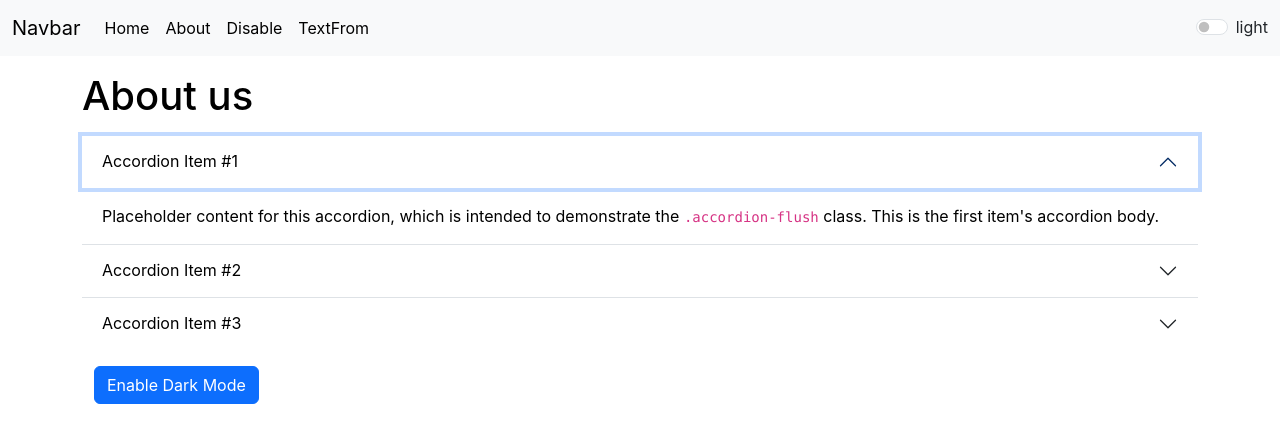
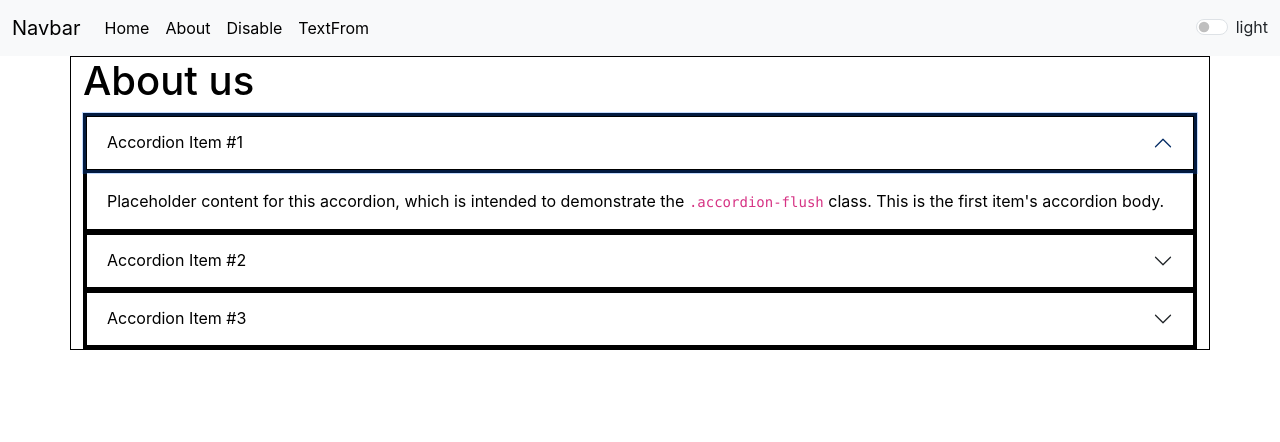
Before and after one commit to shashi-ivory/uppercaseConverter, a React (Create React App) app: page /About in a window 1280 px wide. Both pictures are taken after a click on the button "Accordion Item #1". Shown: the top 442 px of the page. Built offline with nearby package versions, Linux system fonts and the light colour scheme.

Commit message:
add disable feature and heading in text From

```diff
--- a/public/index.html
+++ b/public/index.html
@@ -7,7 +7,7 @@
     <meta name="theme-color" content="#000000" />
     <meta
       name="description"
-      content="TextUtils is textbase Utility, which can be used to manupulated you as you want"
+      content="TextUtils is textbase Utility, which can be used to manupulated you as you want you can remove theextra spaces ,copy the menipulated text as well as convert your text UpperCase to LowerCase"
     />
     <link rel="apple-touch-icon" href="%PUBLIC_URL%/favicon-16x16.png" />
     <!--
@@ -39,7 +39,10 @@
       Learn how to configure a non-root public URL by running `npm run build`.
     -->
 
-    <title>TextUtil Home</title>
+    <title>
+      TextUtil - Word counter|character counter |Lowercase to uppercase
+      |Upppercase to Lowercase
+    </title>
   </head>
   <body>
     <noscript>You need to enable JavaScript to run this app.</noscript>
--- a/src/App.js
+++ b/src/App.js
@@ -30,7 +30,8 @@ export default function App() {
 
       document.body.style.backgroundColor = "#0B1340";
       handleAlert("Dark Mode Enable Now!!!", "success");
-      document.title = "Dark Mode";
+      // document.title = "Dark Mode";
+
       // setInterval(() => {
       //   document.title = "Install TextUtil now..";
       // }, 3000);
@@ -42,14 +43,21 @@ export default function App() {
 
       document.body.style.backgroundColor = "white";
       handleAlert("Light Mode Enable Now!!!", "success");
-      document.title = "Light Mode";
+      // document.title = "Light Mode";
     }
   };
+  const heading =
+    " Try TextUtils-Word Counter ,character counter ,remove extra spaces ";
 
   return (
     <>
       <Router>
-        <Navbar toggleMode={toggleMode} mode={mode} Alert={alert} />
+        <Navbar
+          toggleMode={toggleMode}
+          mode={mode}
+          Alert={alert}
+          heading={heading}
+        />
         <Alert alert={alert} />
         {/* <Alert alert={alert} />
     <About mode={mode} />
@@ -62,10 +70,16 @@ export default function App() {
           <Route
             exact
             path="/"
-            element={<TextFrom handleAlert={handleAlert} mode={mode} />}
+            element={
+              <TextFrom
+                handleAlert={handleAlert}
+                mode={mode}
+                heading={heading}
+              />
+            }
           />
 
-          <Route exact path="/About" element={<About />} />
+          <Route exact path="/About" element={<About mode={mode} />} />
           <Route exact path="/Users" element={<Users />} />
           <Route exact path="/Home" element={<Home />} mode={mode} />
         </Routes>
--- a/src/component/About.js
+++ b/src/component/About.js
@@ -1,37 +1,25 @@
 import React, { useState } from "react";
 
 function About({ mode }) {
-  const [myStyle, setMyStyle] = useState({
-    color: "black",
-    backgroundColor: "white",
-  });
+  console.log("mode", mode);
   const [buttonText, setButtonText] = useState("Enable Dark Mode");
-  const toggleStyle = () => {
-    if (myStyle.color == "white" || myStyle.backgroundColor == "black") {
-      setMyStyle({
-        color: "black",
-        backgroundColor: "white",
-      });
-      setButtonText("Enable Dark Mode");
-    } else {
-      setMyStyle({
-        color: "white",
-        backgroundColor: "black",
-      });
-      setButtonText("Enable Light Mode");
-    }
+  let myStyle = {
+    color: mode === "dark" ? "white" : "black ",
+    backgroundColor: mode === "dark" ? "black" : "white",
+    border: "0.1px solid ",
+    // borderColor: mode === "dark" ? "white" : "black",
   };
 
   return (
-    <div className="container" style={myStyle} mode={mode}>
-      <h1 className="my-3">About us</h1>
+    <div className="container" style={myStyle}>
+      <h1 className="mb-2">About us</h1>
       <div
         className="accordion accordion-flush"
         id="accordionFlushExample"
         style={myStyle}
       >
-        <div className="accordion-item">
-          <h2 className="accordion-header">
+        <div className="accordion-item " style={myStyle}>
+          <h2 className="accordion-header" style={myStyle}>
             <button
               className="accordion-button collapsed"
               style={myStyle}
@@ -50,15 +38,15 @@ function About({ mode }) {
             className="accordion-collapse collapse"
             data-bs-parent="#accordionFlushExample"
           >
-            <div className="accordion-body">
+            <div className="accordion-body" style={myStyle}>
               Placeholder content for this accordion, which is intended to
               demonstrate the <code>.accordion-flush</code> class. This is the
               first item's accordion body.
             </div>
           </div>
         </div>
-        <div className="accordion-item">
-          <h2 className="accordion-header">
+        <div className="accordion-item" style={myStyle}>
+          <h2 className="accordion-header" style={myStyle}>
             <button
               style={myStyle}
               className="accordion-button collapsed"
@@ -85,8 +73,8 @@ function About({ mode }) {
             </div>
           </div>
         </div>
-        <div className="accordion-item">
-          <h2 className="accordion-header">
+        <div className="accordion-item" style={myStyle}>
+          <h2 className="accordion-header" style={myStyle}>
             <button
               style={myStyle}
               className="accordion-button collapsed"
@@ -116,11 +104,11 @@ function About({ mode }) {
           </div>
         </div>
       </div>
-      <div className="container my-3">
+      {/* <div className="container my-3">
         <button className="btn btn-primary" onClick={toggleStyle}>
           {buttonText}
         </button>
-      </div>
+      </div> */}
     </div>
   );
 }
--- a/src/component/TextFrom.js
+++ b/src/component/TextFrom.js
@@ -1,11 +1,12 @@
 import React, { useState } from "react";
 
 function TextFrom({ heading, mode, handleAlert }) {
-  // console.log("props", heading);
-  console.log("mode", mode);
+  console.log("props", heading);
+  console.log("Textfrommode", mode);
   const [text, setText] = useState("");
   const newText = text.toLocaleUpperCase();
   const lowerText = text.toLocaleLowerCase();
+
   //change the text into upper case
   const handleClick = () => {
     console.log("you Click button" + newText);
@@ -36,7 +37,7 @@ function TextFrom({ heading, mode, handleAlert }) {
   };
 
   return (
-    <>
+    <div className="container">
       <h1 style={{ color: mode == "dark" ? "white" : "black" }}>{heading}</h1>
       <div className="mb-3">
         <label
@@ -44,7 +45,7 @@ function TextFrom({ heading, mode, handleAlert }) {
           className="form-label"
           style={{ color: mode == "dark" ? "white" : "black" }}
         >
-          Change the Text into UpperCase
+          {/* {heading} */}
         </label>
         <textarea
           className="form-control"
@@ -53,13 +54,14 @@ function TextFrom({ heading, mode, handleAlert }) {
           id="myBox"
           onChange={handleOnchangeText}
           style={{
-            backgroundColor: mode == "dark" ? "grey" : "white ",
+            backgroundColor: mode == "dark" ? "#212a50" : "white ",
             color: mode == "dark" ? "white" : "black",
           }}
         ></textarea>
       </div>
       <div>
         <button
+          disabled={text.length === 0}
           type="button"
           className="btn btn-primary me-2"
           onClick={handleClick}
@@ -67,6 +69,7 @@ function TextFrom({ heading, mode, handleAlert }) {
           Convert the Text into Upper Case
         </button>
         <button
+          disabled={text.length === 0}
           type="button"
           className="btn btn-primary me-2"
           onClick={handleLoClick}
@@ -74,6 +77,7 @@ function TextFrom({ heading, mode, handleAlert }) {
           Convert the Text into Lower Case
         </button>
         <button
+          disabled={text.length === 0}
           type="button"
           className="btn btn-primary me-2"
           onClick={handleClearText}
@@ -81,6 +85,7 @@ function TextFrom({ heading, mode, handleAlert }) {
           Clear
         </button>
         <button
+          disabled={text.length === 0}
           type="button"
           className="btn btn-primary me-2"
           onClick={handleCopy}
@@ -93,12 +98,12 @@ function TextFrom({ heading, mode, handleAlert }) {
           Your text Summery
         </h2>
         <p style={{ color: mode == "dark" ? "white" : "black" }}>
-          Word{" "}
+          Word
           {
             text.split(" ").filter((element) => {
               return element.length != 0;
             }).length
-          }{" "}
+          }
           ,Character : {text.length}
         </p>
         <p style={{ color: mode == "dark" ? "white" : "black" }}>
@@ -109,7 +114,7 @@ function TextFrom({ heading, mode, handleAlert }) {
           {text.length > 0 ? text : "Enter Some thing to preview it:"}
         </p>
       </div>
-    </>
+    </div>
   );
 }
 
```
